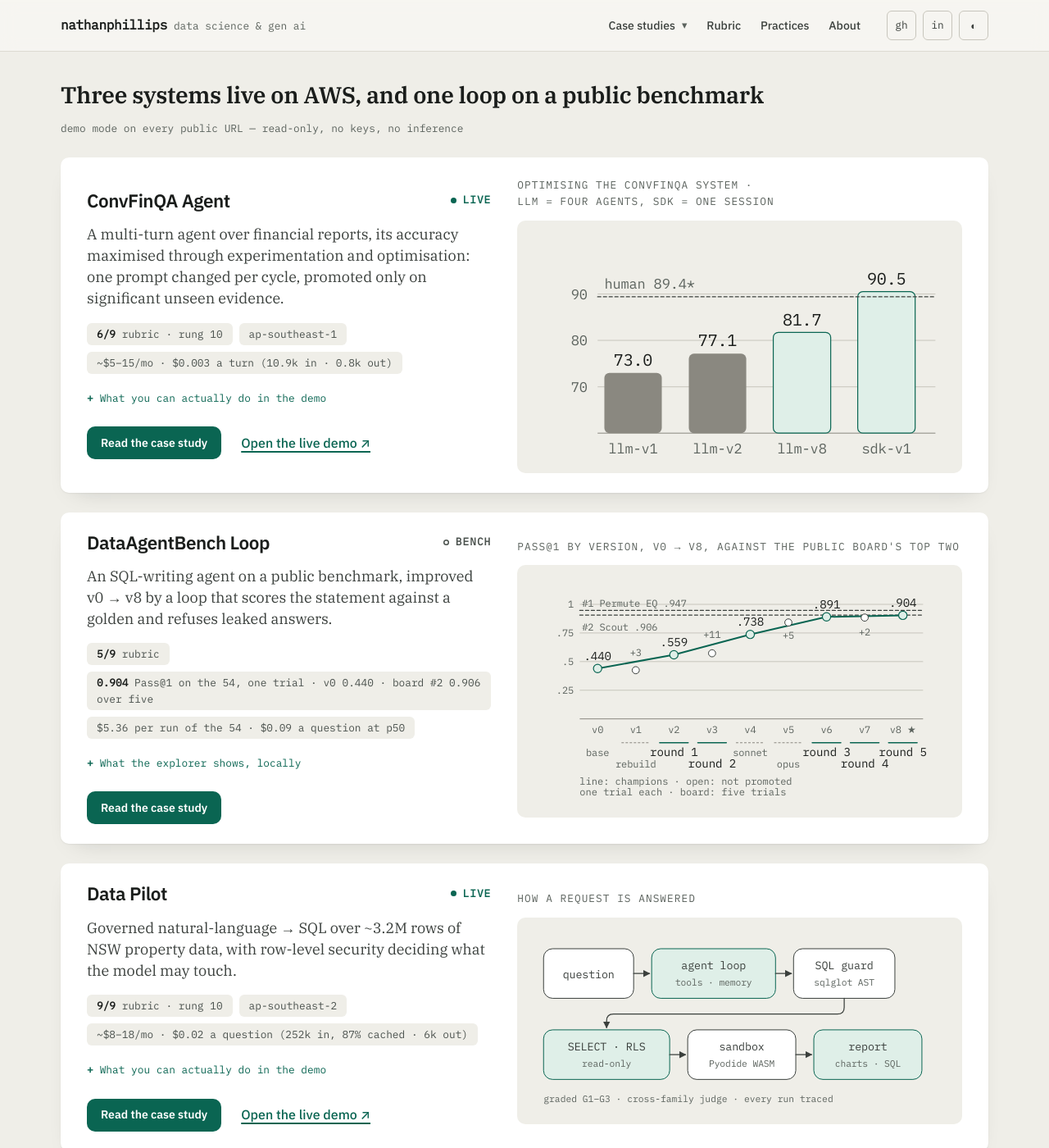
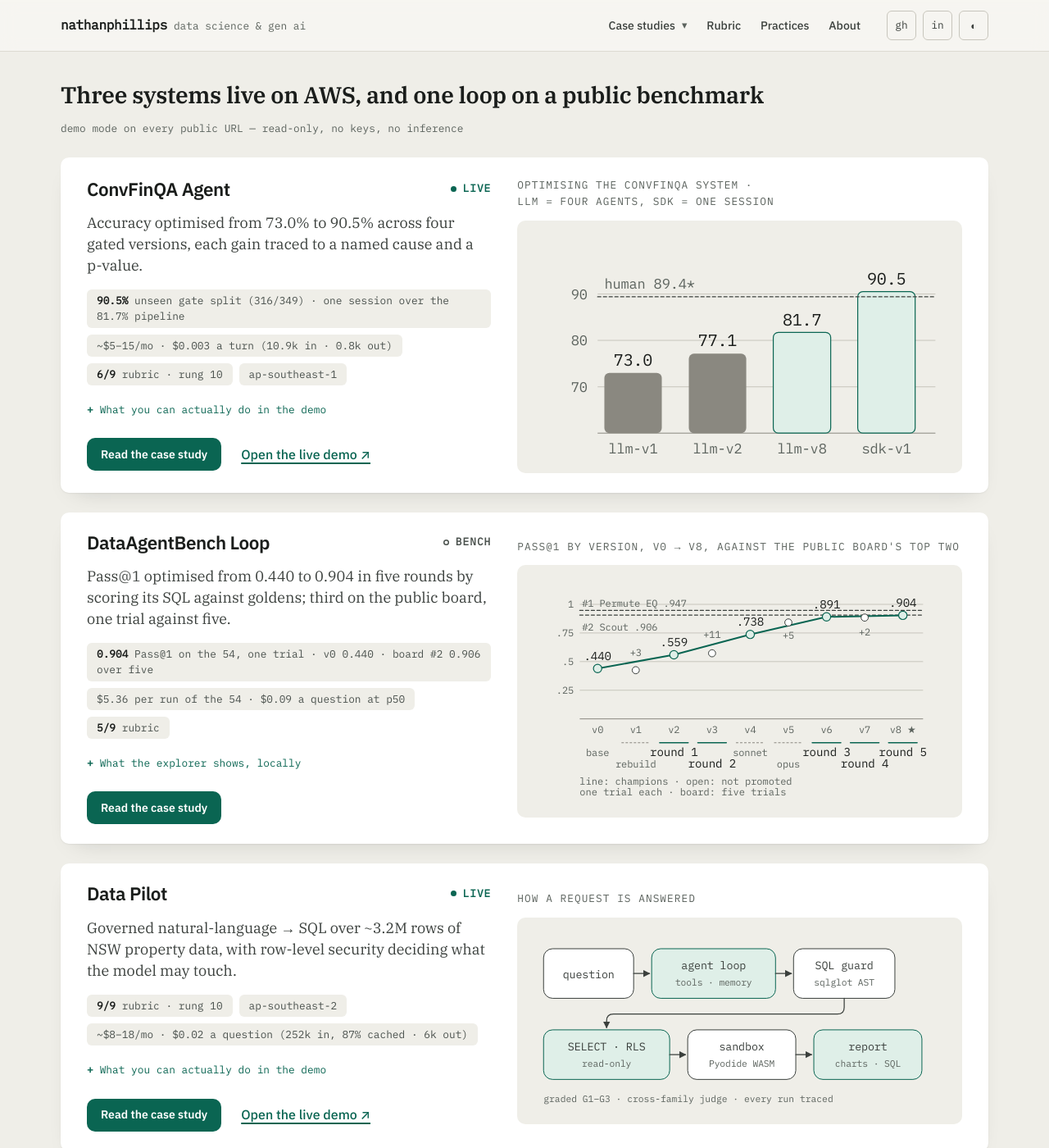
Before and after one commit to nmp-dsci/nmp-dsci.github.io, a Jekyll site: the page built from index.html, in a window 1280 px wide and 1400 px high, scrolled down 858 px. Shown: the whole window at 82% size. Built offline with Jekyll 4.4.1, drawn with Linux system fonts in a browser that asks for light colours.

Commit message:
feat(home): ConvFinQA and DataAgentBench lead with the optimisation story
The author asked for both headlines to be the performance-optimisation story,
with cost and the AI rubric second.

- headline / summary / outcome rewritten around the journey:
  ConvFinQA 73.0% → 90.5% across four gated versions;
  DataAgentBench 0.440 → 0.904 Pass@1 in five rounds, third by one trial
- new optional front matter `lead: metric`: the home row's chips and the
  case-study meta line open on the metric, then cost, then rubric (then
  region). Data Pilot and Transcript RAG keep the rubric-first order.
- the lint accepts `lead` and fails any value but `metric`, or a `lead`
  with no metric to lead with; the template documents it

Co-Authored-By: Claude Opus 5.5 (1M context) <noreply@anthropic.com>

```diff
--- a/_includes/system-row.html
+++ b/_includes/system-row.html
@@ -39,12 +39,21 @@
       A bench system has no region to show and no rung it has reached, so its
       chips carry the number it is scored on instead — the metric with its
       baseline — beside the rubric score.
+
+      `lead: metric` is for a system whose story is an optimisation result: the
+      metric leads, then cost, then the rubric — the number first, what it costs
+      and how production-ready it is second.
     {%- endcomment -%}
+    {%- capture ch_metric -%}{%- if p.metric -%}<li><b>{{ p.metric }}</b> {{ p.metric_label }}</li>{%- endif -%}{%- endcapture -%}
+    {%- capture ch_rubric -%}{%- if c_scr != "" -%}<li><b>{{ c_scr | remove: " " }}</b> rubric{% if p.production.live and p.production.rung %} · rung {{ p.production.rung }}{% endif %}</li>{%- endif -%}{%- endcapture -%}
+    {%- capture ch_region -%}{%- if p.production.live and c_reg != "" -%}<li>{{ c_reg }}</li>{%- endif -%}{%- endcapture -%}
+    {%- capture ch_cost -%}{%- if c_cost != "" -%}<li>{{ c_cost }}</li>{%- endif -%}{%- endcapture -%}
     <ul class="sys-chips">
-      {%- if c_scr != "" %}<li><b>{{ c_scr | remove: " " }}</b> rubric{% if p.production.live and p.production.rung %} · rung {{ p.production.rung }}{% endif %}</li>{% endif -%}
-      {%- if p.production.live != true and p.metric %}<li><b>{{ p.metric }}</b> {{ p.metric_label }}</li>{% endif -%}
-      {%- if p.production.live and c_reg != "" %}<li>{{ c_reg }}</li>{% endif -%}
-      {%- if c_cost != "" %}<li>{{ c_cost }}</li>{% endif -%}
+      {%- if p.lead == "metric" -%}
+      {{ ch_metric }}{{ ch_cost }}{{ ch_rubric }}{{ ch_region }}
+      {%- else -%}
+      {{ ch_rubric }}{% if p.production.live != true %}{{ ch_metric }}{% endif %}{{ ch_region }}{{ ch_cost }}
+      {%- endif -%}
     </ul>
 
     {%- if c_surf != "" or c_topo != "" %}
--- a/_projects/convfinqa-agent.md
+++ b/_projects/convfinqa-agent.md
@@ -1,22 +1,24 @@
 ---
 title: ConvFinQA Agent
 short: "Conv\u00ADFinQA"   # the matrix column header on a phone; the soft hyphen lets it break at five columns
-headline: "Optimised to 90.5%, promoted only on significance"
+headline: "Optimised from 73.0% to 90.5%, promoted only on significance"
 summary: >-
-  Multi-turn financial Q&A over filings. Four typed agents, an MLflow optimisation loop that
-  promotes only on significance, and a runtime test that put the champion's prompts in one
-  Claude session.
+  Multi-turn financial Q&A over filings, optimised from 73.0% to 90.5% across four gated
+  versions. Four typed agents, a loop that promotes only on significance, then the champion's
+  prompts in one Claude session.
 tldr: >-
   Four typed agents, a teacher that rewrites one prompt per experiment, a significance gate on
   349 unseen questions that promoted v8, and a runtime test that scored 90.5% in one session.
 outcome: >-
-  A multi-turn agent over financial reports, its accuracy maximised through experimentation and
-  optimisation: one prompt changed per cycle, promoted only on significant unseen evidence.
+  Accuracy optimised from 73.0% to 90.5% across four gated versions, each gain traced to a named
+  cause and a p-value.
 proof_line: >-
   sdk_v1 scored 90.5% (316/349) over the v8 pipeline's 81.7% on the same unseen gate questions,
   +8.9 pp with one-sided clustered McNemar p 0.0003; v8 itself was the one campaign promotion
   in seven, +4.6 pp over v2 at p 0.040.
 tags: [Agents]
+# the card and the page header lead with the optimisation result; cost and rubric follow
+lead: metric
 metric: "90.5%"
 metric_label: "unseen gate split (316/349) · one session over the 81.7% pipeline"
 featured: true
--- a/_projects/dataagentbench.md
+++ b/_projects/dataagentbench.md
@@ -1,21 +1,23 @@
 ---
 title: DataAgentBench Loop
 short: "DAB"   # the matrix column header on a phone
-headline: "Trained on the statement, not the answer: 0.904"
+headline: "Optimised from 0.440 to 0.904 Pass@1, scoring the SQL"
 summary: >-
-  A Claude Agent SDK analyst on DataAgentBench's 54 public questions, and the loop that took it
-  from 0.440 to 0.904 Pass@1 in five days by optimising the SQL it writes, not the answer it gives.
+  Pass@1 optimised from 0.440 to 0.904 in five days on DataAgentBench's 54 public questions. A
+  Claude Agent SDK analyst, and a loop that optimises the SQL it writes, not the answer it gives.
 tldr: >-
   One Opus session writes one SQL statement per question; 49 hand-made goldens score the statement;
   an optimiser reads where it breaks and writes one prompt per dataset under four leak guards; five
   rounds, four promotions.
 outcome: >-
-  An SQL-writing agent on a public benchmark, improved v0 → v8 by a loop that scores the statement
-  against a golden and refuses leaked answers.
+  Pass@1 optimised from 0.440 to 0.904 in five rounds by scoring its SQL against goldens; third on
+  the public board, one trial against five.
 proof_line: >-
   v8 scores Pass@1 0.904 (48/54, one trial), from v0's 0.440; the public board's top two are 0.947
   and 0.906 over five trials, so this sits third by 0.002.
 tags: [Agents, Data]
+# the card and the page header lead with the optimisation result; cost and rubric follow
+lead: metric
 metric: "0.904"
 metric_label: "Pass@1 on the 54, one trial · v0 0.440 · board #2 0.906 over five"
 featured: true
```
Also changed, not shown: _layouts/project.html (+9 -1 lines), _templates/project.md (+2 -0 lines), scripts/lint_case_study.py (+10 -0 lines).
